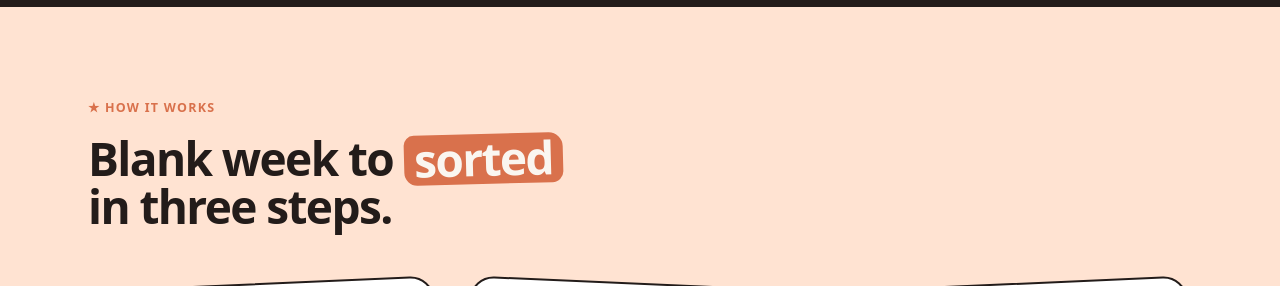
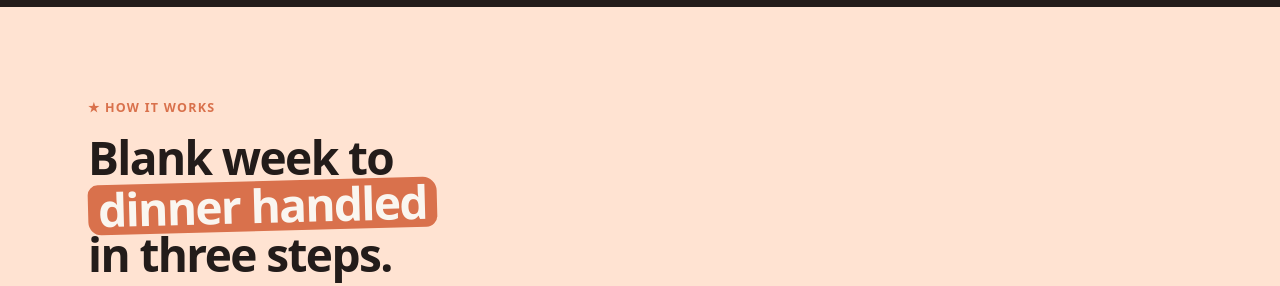
Before and after one commit to GeorgeMosley/Sauceful-site, a Next.js app: page / in a window 1280 px wide. Shown: the part 800-1086 px from the top of the page. Built offline with nearby package versions, Linux system fonts and the light colour scheme; a web font is replaced by a local one.

Commit message:
Update how it works heading to 'dinner handled'

```diff
--- a/app/page.tsx
+++ b/app/page.tsx
@@ -163,7 +163,7 @@ export default function Home() {
             <div className="section-head">
               <span className="eyebrow">★ How it works</span>
               <h2 className="h2">
-                Blank week to <span className="marker">sorted</span><br />
+                Blank week to <span className="marker">dinner handled</span><br />
                 in three steps.
               </h2>
             </div>
```
